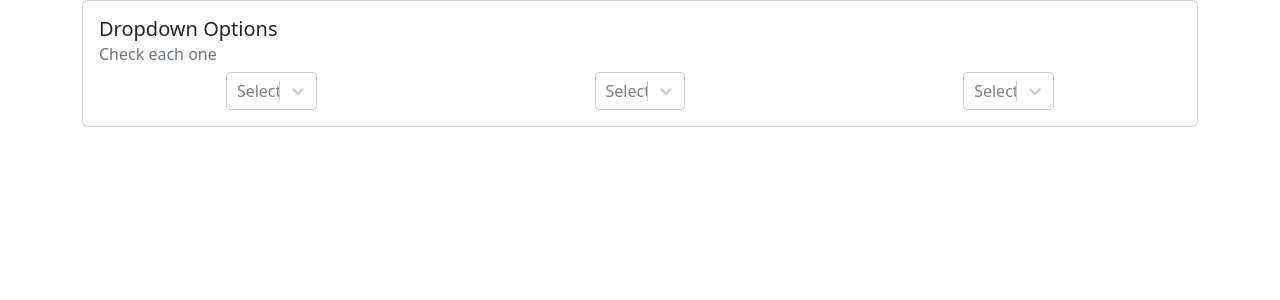
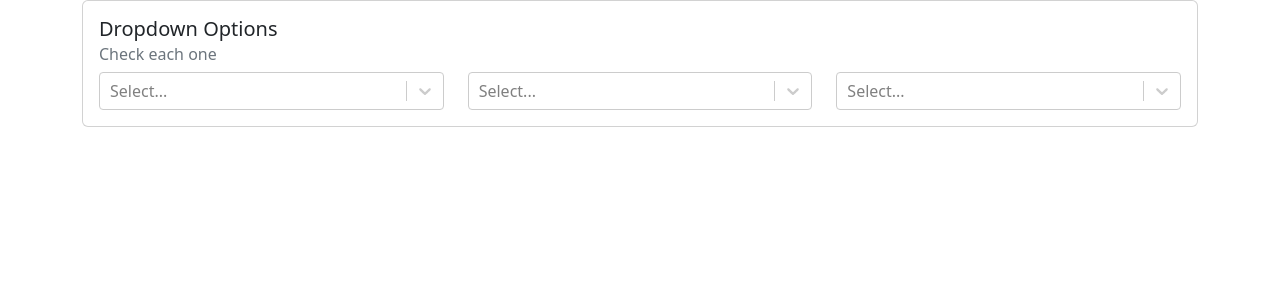
Before and after one commit to serayayakta/new-react, a React (Create React App) app in the folder my-app/: page /dropdownSimple in a window 1280 px wide. Shown: the top 300 px of the page. Built offline with nearby package versions, Linux system fonts and the light colour scheme.

Commit message:
cleared unnecessary codes

```diff
--- a/my-app/src/App.js
+++ b/my-app/src/App.js
@@ -1,29 +1,17 @@
-import logo from './logo.svg';
 import { Link } from "react-router-dom";
 import './App.css';
-import Select from 'react-select';
 import 'bootstrap/dist/css/bootstrap.min.css';
 
-const techCompanies = [
-  { label: "Apple", value: 1 },
-  { label: "Facebook", value: 2 },
-  { label: "Netflix", value: 3 },
-  { label: "Tesla", value: 4 },
-  { label: "Amazon", value: 5 },
-  { label: "Alphabet", value: 6 },
-];
-
-function App({ navigation }) {
+function App() {
   return (
     <div className="App">
-      <Link to="/dropdownSimple">Test Navigation</Link>
-      <div className="container">
-        <div className="row">
-          <div className="col-md-4"></div>
-          <div className="col-md-4">
-            <Select options={ techCompanies } />
-          </div>
-          <div className="col-md-4"></div>
+      <div
+        className="row align-items-center text-light"
+      >
+        <div className="col-md-12">
+          <Link to="/dropdownSimple" style={{color: 'purple'}}>
+            Navigate to Dropdown Page
+          </Link>
         </div>
       </div>
     </div>
--- a/my-app/src/components/SimpleDropdownSelect.js
+++ b/my-app/src/components/SimpleDropdownSelect.js
@@ -1,32 +1,17 @@
 import React, { Component } from 'react';
 import Select from 'react-select';
 import 'bootstrap/dist/css/bootstrap.min.css';
-
-const techCompanies = [
-    { label: "Apple", value: 1 },
-    { label: "Facebook", value: 2 },
-    { label: "Netflix", value: 3 },
-    { label: "Tesla", value: 4 },
-    { label: "Amazon", value: 5 },
-    { label: "Alphabet", value: 6 },
-];
 
 export default class SimpleDropdownSelect extends Component {
 
     constructor(props) {
         super(props);
-      }
+    }
 
     render() {
         return (
-            <div className="container">
-                <div className="row">
-                    <div className="col-md-4"></div>
-                    <div className="col-md-4">
-                        <Select options={this.props.data} />
-                    </div>
-                    <div className="col-md-4"></div>
-                </div>
+            <div>
+                <Select options={this.props.data} onChange={(e) => this.setState({ value: e.target.value })}/>
             </div>
         )
     }
--- a/my-app/src/pages/DropdownPage.js
+++ b/my-app/src/pages/DropdownPage.js
@@ -32,17 +32,19 @@ const DropdownPage = () => (
             <div className="card-body">
                 <h5 className="card-title">Dropdown Options</h5>
                 <h6 className="card-subtitle mb-2 text-muted">Check each one</h6>
+                <form>
                     <div className="row">
-                    <div className="col-md-4">
+                        <div className="col">
                             <SimpleDropdownSelect data={techCompanies}/>
                         </div>
-                    <div className="col-md-4">
+                        <div className="col">
                             <SimpleDropdownSelect data={jobDescriptions}/>
                         </div>
-                    <div className="col-md-4">
+                        <div className="col">
                             <SimpleDropdownSelect data={locations}/>
                         </div>
                     </div>
+                </form>
             </div>
         </div>
     </div>
```
Lines whose indentation alone changed are shown as unchanged.
